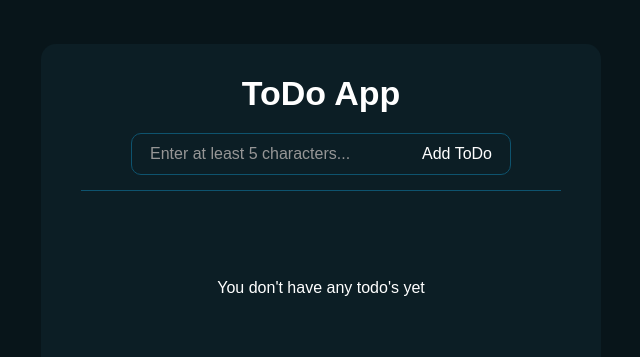
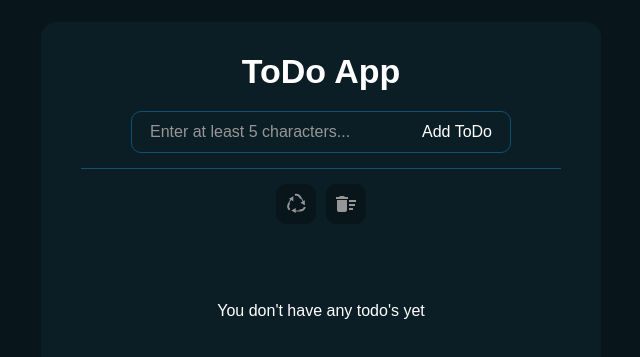
Before and after one commit to St1llSane/Todo-TS-Zustand, a React (Vite) app: page / in a window 1280 px wide. Shown: the part 177-534 px from the top of the page, without its empty margins (319-959 px from the left). Built offline with nearby package versions, Linux system fonts and the light colour scheme; a web font is replaced by a local one.

Commit message:
added DeleteAll and DeleteChecked buttons

```diff
--- a/src/App.tsx
+++ b/src/App.tsx
@@ -1,6 +1,7 @@
 import styles from './styles/app.module.scss'
 import { FC } from 'react'
 import AddTodo from './components/AddTodo'
+import ControlTodos from './components/ControlTodos'
 import TodosList from './components/TodosList'
 
 const App: FC = () => {
@@ -8,6 +9,7 @@ const App: FC = () => {
 		<div className={styles.app}>
 			<div className={styles.wrapper}>
 				<AddTodo />
+				<ControlTodos />
 				<TodosList />
 			</div>
 		</div>
--- /dev/null
+++ b/src/components/ControlTodos.tsx
@@ -0,0 +1,15 @@
+import { FC } from 'react'
+import DeleteAll from './DeleteAll'
+import DeleteChecked from './DeleteChecked'
+import styles from '../styles/control-todos.module.scss'
+
+const ControlTodos: FC = () => {
+	return (
+		<div className={styles.controlTodos}>
+			<DeleteAll />
+      <DeleteChecked />
+		</div>
+	)
+}
+
+export default ControlTodos
--- /dev/null
+++ b/src/components/DeleteAll.tsx
@@ -0,0 +1,33 @@
+import { FC, useEffect, useState } from 'react'
+import { GiRecycle } from 'react-icons/gi'
+import styles from '../styles/control-btn.module.scss'
+import { useTodoStore } from '../data/stores/useTodoStore'
+
+const DeleteAll: FC = () => {
+	const [disabled, setDisabled] = useState(true)
+	const [todos, deleteAll] = useTodoStore((state) => [
+		state.todos,
+		state.deleteAll,
+	])
+
+	useEffect(() => {
+		if (todos.length > 0) {
+			setDisabled(false)
+		} else {
+			setDisabled(true)
+		}
+	}, [todos])
+
+	return (
+		<button
+			className={styles.controlBtn}
+			disabled={disabled}
+			title='Delete all'
+			onClick={() => deleteAll()}
+		>
+			<GiRecycle />
+		</button>
+	)
+}
+
+export default DeleteAll
--- /dev/null
+++ b/src/components/DeleteChecked.tsx
@@ -0,0 +1,35 @@
+import { FC, useEffect, useState } from 'react'
+import { MdDeleteSweep } from 'react-icons/md'
+import { useTodoStore } from '../data/stores/useTodoStore'
+import styles from '../styles/control-btn.module.scss'
+
+const DeleteChecked: FC = () => {
+	const [disabled, setDisabled] = useState(true)
+	const [todos, deleteChecked] = useTodoStore((state) => [
+		state.todos,
+		state.deleteChecked,
+	])
+
+	useEffect(() => {
+		const completed = todos.filter((todo) => todo.completed === true)
+
+		if (completed.length > 0) {
+			setDisabled(false)
+		} else {
+			setDisabled(true)
+		}
+	}, [todos])
+
+	return (
+		<button
+			className={styles.controlBtn}
+			disabled={disabled}
+			title='Delete checked'
+			onClick={() => deleteChecked()}
+		>
+			<MdDeleteSweep className={styles.all} />
+		</button>
+	)
+}
+
+export default DeleteChecked
--- a/src/components/TodosList.tsx
+++ b/src/components/TodosList.tsx
@@ -1,8 +1,8 @@
 import { FC } from 'react'
+import { useTodoStore } from '../data/stores/useTodoStore'
+import TodoItem from './TodoItem'
+import NoTodos from './NoTodos'
 import styles from '../styles/todos-list.module.scss'
-import TodoItem from './TodoItem'
-import { useTodoStore } from '../data/stores/useTodoStore'
-import NoTodos from './NoTodos'
 
 const TodosList: FC = () => {
 	const [todos] = useTodoStore((state) => [state.todos])
--- a/src/data/stores/useTodoStore.ts
+++ b/src/data/stores/useTodoStore.ts
@@ -14,6 +14,8 @@ interface TodoStore {
 	updateTodo: (id: number, title: string) => void
 	deleteTodo: (id: number) => void
 	changeCompleted: (id: number, completed: boolean) => void
+	deleteAll: () => void
+	deleteChecked: () => void
 }
 
 export const useTodoStore = create<TodoStore>()(
@@ -60,6 +62,16 @@ export const useTodoStore = create<TodoStore>()(
 						),
 					})
 				},
+				deleteAll: () => {
+					set({ todos: [] })
+				},
+				deleteChecked: () => {
+					const { todos } = get()
+
+					set({
+						todos: todos.filter((todo) => todo.completed === false),
+					})
+				},
 			}),
 			{
 				name: 'todos-storage',
--- /dev/null
+++ b/src/styles/control-btn.module.scss
@@ -0,0 +1,38 @@
+@import '../styles/vars.scss';
+
+.controlBtn {
+	width: 40px;
+	height: 40px;
+	background-color: $c-bg;
+  border: 1px solid $c-accent;
+	border-radius: $b-r-medium;
+	display: flex;
+	justify-content: center;
+	align-items: center;
+	transition: $transition;
+
+	&:hover {
+		background-color: $c-accent;
+	}
+
+	&:disabled {
+    border-color: $c-bg;
+    cursor: auto;
+
+		&:hover {
+			background-color: $c-bg;
+		}
+	}
+	&:disabled svg {
+		color: $c-grey;
+	}
+
+	svg {
+		font-size: 1.3rem;
+		transition: $transition;
+
+		&.all {
+			font-size: 1.5rem;
+		}
+	}
+}
--- /dev/null
+++ b/src/styles/control-todos.module.scss
@@ -0,0 +1,6 @@
+.controlTodos {
+  display: flex;
+  justify-content: center;
+  column-gap: 10px;
+  margin-top: 15px;
+}
--- a/src/styles/todos-list.module.scss
+++ b/src/styles/todos-list.module.scss
@@ -3,5 +3,5 @@
   display: flex;
   flex-direction: column;
   row-gap: 15px;
-  margin-top: 25px;
+  margin-top: 15px;
 }
```
